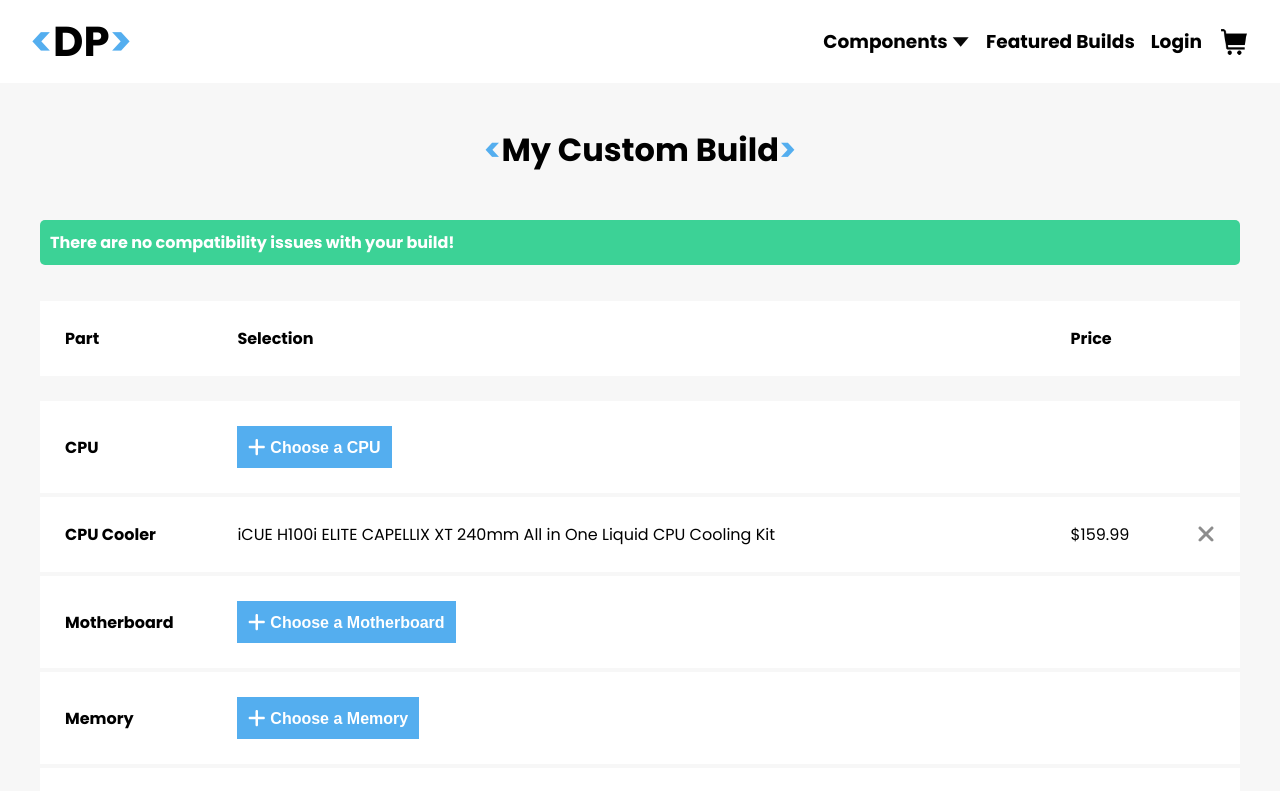
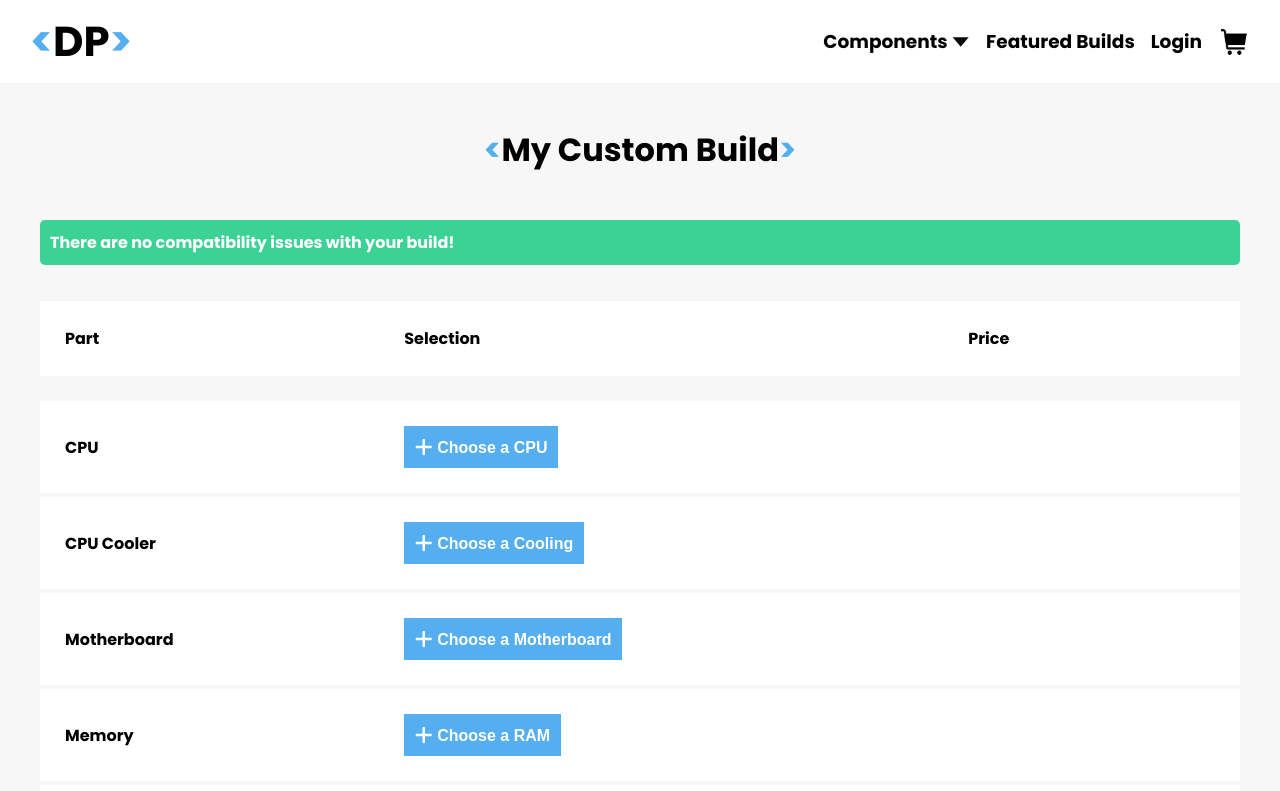
Before and after one commit to brandonlam4237/CSC322_Project, a React (Create React App) app in the folder client/: page /mybuild in a window 1280 px wide. Shown: the top 791 px of the page. Built offline with nearby package versions, Linux system fonts and the light colour scheme.

Commit message:
feat: add part to parts list from product card and product detail

```diff
--- a/client/src/components/PartsTable.tsx
+++ b/client/src/components/PartsTable.tsx
@@ -2,10 +2,14 @@ import "../scss/table.scss";
 import { FontAwesomeIcon } from "@fortawesome/react-fontawesome";
 import { faXmark, faPlus } from "@fortawesome/free-solid-svg-icons";
 import Button from "./Button";
-import { useState } from "react";
 import { Link } from "react-router-dom";
+import {
+  usePartsListContext,
+  IPartsList,
+  IPart,
+} from "src/contexts/PartsListContext";
 
-const PartsPathArray: string[] = [
+const partsCategoryArray: string[] = [
   "CPU",
   "Cooling",
   "Motherboard",
@@ -16,74 +20,25 @@ const PartsPathArray: string[] = [
   "Case",
 ];
 
-const componentNames: string[] = [
-  "CPU",
-  "CPU Cooler",
-  "Motherboard",
-  "Memory",
-  "Storage",
-  "Video Card",
-  "Power Supply",
-  "Case",
-];
-
-interface IPart {
-  component_name: string;
-  product_name: string;
-  image_url: string;
-  price: number;
-  isAdded: Boolean;
+interface IRowHeader {
+  [key: string]: string;
 }
-
-interface IPartsList {
-  /* enclosing CPU and denoting its type as string prevents implicit type
-  any on keys error when using a string to access as a key to access the object */
-  [CPU: string]: IPart;
-  "CPU Cooler": IPart;
-  Motherboard: IPart;
-  Memory: IPart;
-  Storage: IPart;
-  "Video Card": IPart;
-  "Power Supply": IPart;
-  Case: IPart;
-}
-
-const partTemplate: IPart = {
-  component_name: "",
-  product_name: "",
-  image_url: "",
-  price: -1,
-  isAdded: false,
+const rowHeader: IRowHeader = {
+  CPU: "CPU",
+  Cooling: "CPU Cooler",
+  Motherboard: "Motherboard",
+  RAM: "Memory",
+  Storage: "Storage",
+  GPU: "Video Card",
+  PSU: "Power Supply",
+  Case: "Case",
 };
 
 export default function PartsTable() {
-  const [partsList, setPartsList] = useState<IPartsList>({
-    CPU: partTemplate,
-    "CPU Cooler": {
-      component_name: "CPU Cooler",
-      product_name:
-        "iCUE H100i ELITE CAPELLIX XT 240mm All in One Liquid CPU Cooling Kit",
-      image_url:
-        "https://www.microcenter.com/endeca/zoomFullScreen.aspx?src=662683_537092_01_package_comping-jpg",
-      price: 159.99,
-      isAdded: true,
-    },
-    Motherboard: partTemplate,
-    Memory: partTemplate,
-    Storage: partTemplate,
-    "Video Card": {
-      component_name: "Video Card",
-      product_name:
-        "NVIDIA GeForce RTX 4080 AERO Overclocked Triple Fan 16GB GDDR6X PCIe 4.0 Graphics Card",
-      image_url:
-        "https://90a1c75758623581b3f8-5c119c3de181c9857fcb2784776b17ef.ssl.cf2.rackcdn.com/660700_520452_01_front_zoom.jpg",
-      price: 1199.99,
-      isAdded: true,
-    },
-    "Power Supply": partTemplate,
-    Case: partTemplate,
-  });
-
+  const partsListVariables = usePartsListContext();
+  const partsList = partsListVariables.partsList;
+  const setPartsList = partsListVariables.setPartsList;
+  const removePart = partsListVariables.removePart;
   return (
     <table>
       <thead>
@@ -96,7 +51,11 @@ export default function PartsTable() {
       </thead>
       <br />
       <tbody>
-        <TableBody partsList={partsList} setPartsList={setPartsList} />
+        <TableBody
+          partsList={partsList}
+          setPartsList={setPartsList}
+          removePart={removePart}
+        />
       </tbody>
     </table>
   );
@@ -104,33 +63,19 @@ export default function PartsTable() {
 
 interface TableBodyProps {
   partsList: IPartsList;
-  setPartsList: (part: IPartsList) => void;
+  setPartsList: (value: IPartsList) => void;
+  removePart: (value: IPart) => void;
 }
-function TableBody({ partsList, setPartsList }: TableBodyProps) {
-  function removePart(part: IPart) {
-    const componentToRemove: string = part.component_name;
-    setPartsList({
-      ...partsList,
-      [componentToRemove]: partTemplate,
-    });
-  }
 
-  function addPart(part: IPart) {
-    const componentToAdd: string = part.component_name;
-    setPartsList({
-      ...partsList,
-      [componentToAdd]: part,
-    });
-  }
-
+function TableBody({ partsList, setPartsList, removePart }: TableBodyProps) {
   return (
     <>
-      {componentNames.map((componentName, index) => {
-        const part: any = partsList[`${componentName}`];
+      {partsCategoryArray.map((categoryName, index) => {
+        const part: IPart = partsList[categoryName];
         if (part.isAdded) {
           return (
             <tr>
-              <th className="row-header">{componentName}</th>
+              <th className="row-header">{rowHeader[categoryName]}</th>
               <td>{part.product_name}</td>
               <td>${part.price}</td>
               <td className="remove-icon">
@@ -145,12 +90,12 @@ function TableBody({ partsList, setPartsList }: TableBodyProps) {
         } else {
           return (
             <tr>
-              <th className="row-header">{componentName}</th>
+              <th className="row-header">{rowHeader[categoryName]}</th>
               <td>
-                <Link to={`/products/${PartsPathArray[index]}`}>
+                <Link to={`/products/${partsCategoryArray[index]}`}>
                   <Button className="blue-primary">
                     <FontAwesomeIcon icon={faPlus} size="lg" /> Choose a{" "}
-                    {componentName}
+                    {categoryName}
                   </Button>
                 </Link>
               </td>
--- a/client/src/components/ProductCard.tsx
+++ b/client/src/components/ProductCard.tsx
@@ -1,19 +1,35 @@
 import { Link } from "react-router-dom";
 import "../scss/productCard.scss";
 import Button from "./Button";
-import apiClient from 'src/services/apiClient';
+import apiClient from "src/services/apiClient";
+import { usePartsListContext } from "src/contexts/PartsListContext";
 interface ProductCardProps {
   product_name: string;
   image_url: string;
   price: string;
+  category: string;
   id: number;
 }
 
 function ProductCard(props: ProductCardProps) {
-  const { product_name, price, image_url, id } = props;
+  const { product_name, price, image_url, category, id } = props;
 
-  async function handleAddCart(){
-    await apiClient.addToCart(id)
+  async function handleAddCart() {
+    await apiClient.addToCart(id);
+  }
+
+  const partsListVariables = usePartsListContext();
+  const addPartToBuild = partsListVariables.addPart;
+
+  function handleAddBuild() {
+    const part = {
+      product_name: product_name,
+      price: Number(price),
+      image_url: image_url,
+      component_name: category,
+      isAdded: true,
+    };
+    addPartToBuild(part);
   }
 
   return (
@@ -27,8 +43,14 @@ function ProductCard(props: ProductCardProps) {
       <footer className="productCard__footer">
         <div className="productCard__price">{"$" + price}</div>
         <div className="productCard__btns">
-          <Button className="blue-primary" onClick={handleAddCart}>Add to cart</Button>
-          <Link to={"/myBuild"}><Button className="black-primary">Add to build</Button></Link>
+          <Button className="blue-primary" onClick={handleAddCart}>
+            Add to cart
+          </Button>
+          <Link to={"/myBuild"}>
+            <Button className="black-primary" onClick={handleAddBuild}>
+              Add to build
+            </Button>
+          </Link>
         </div>
       </footer>
     </div>
--- a/client/src/pages/ProductDetail.jsx
+++ b/client/src/pages/ProductDetail.jsx
@@ -1,9 +1,11 @@
 import { useEffect, useState } from "react";
-import { useParams } from "react-router-dom";
+import { useParams, Link } from "react-router-dom";
 import "../scss/productDetails.scss";
 import Button from "src/components/Button";
 import comment from "../assets/icons/comment.png";
 import apiClient from "src/services/apiClient";
+import { usePartsListContext } from "src/contexts/PartsListContext";
+
 
 const fields = {
   Case: ["Case Type", "Color", "Max Motherboard Size", "Height", "Width"],
@@ -100,6 +102,20 @@ function ProductDetail() {
     await apiClient.addToCart(productDetails.id)
   }
 
+  const partsListVariables = usePartsListContext();
+  const addPartToBuild = partsListVariables.addPart;
+
+  function handleAddBuild() {
+    const part = {
+      product_name: productDetails.product_name,
+      price: Number(productDetails.price),
+      image_url: productDetails.image_url,
+      component_name: productDetails.category,
+      isAdded: true,
+    };
+    addPartToBuild(part);
+  }
+
   return (
     <main className="productDetails">
       {!loading && (
@@ -127,7 +143,7 @@ function ProductDetail() {
             </div>
             <div className="productDetails__btns">
               <Button className="blue-primary" onClick={handleAddCart}>Add to cart</Button>
-              <Button className="black-primary">Add to build</Button>
+              <Link to="/mybuild"><Button className="black-primary" onClick={handleAddBuild}>Add to build</Button></Link>
             </div>
             <div className="productDetails__comment">
               <img className="productDetails__comment-icon" src={comment} />
--- a/client/src/pages/Products.tsx
+++ b/client/src/pages/Products.tsx
@@ -4,7 +4,7 @@ import "../scss/products.scss";
 import ProductCard from "src/components/ProductCard";
 
 function Prodcuts() {
-  const { id: category } = useParams();
+  const category = useParams().id || "";
   const [productList, setProductList] = useState<any[]>([]);
   const [loading, setLoading] = useState(true);
   async function fetchProducts() {
@@ -35,6 +35,7 @@ function Prodcuts() {
                 product_name={item.product_name}
                 image_url="https://90a1c75758623581b3f8-5c119c3de181c9857fcb2784776b17ef.ssl.cf2.rackcdn.com/660700_520452_01_front_zoom.jpg"
                 price={item.price}
+                category = {category}
                 id={item.id}
               />
             );
```
